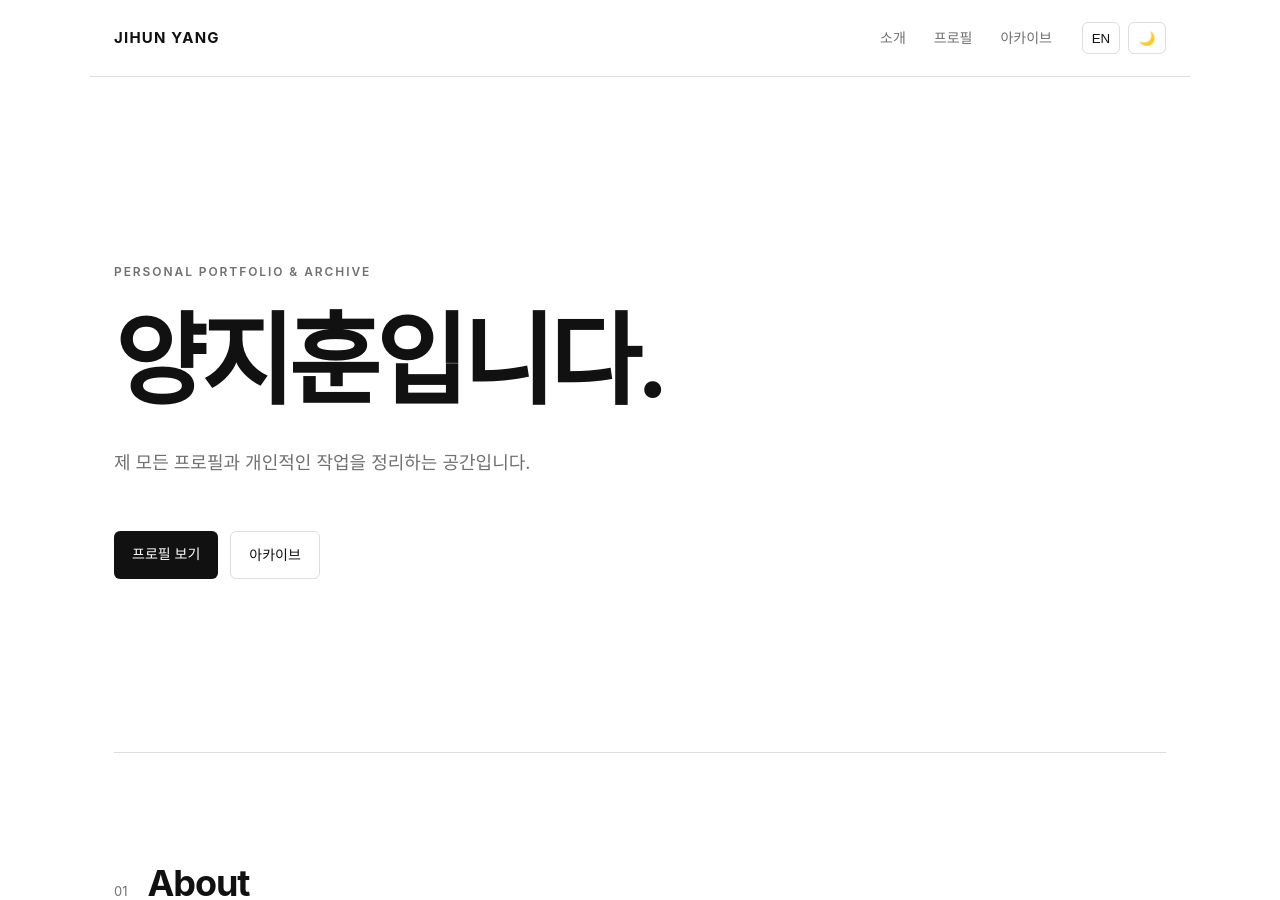
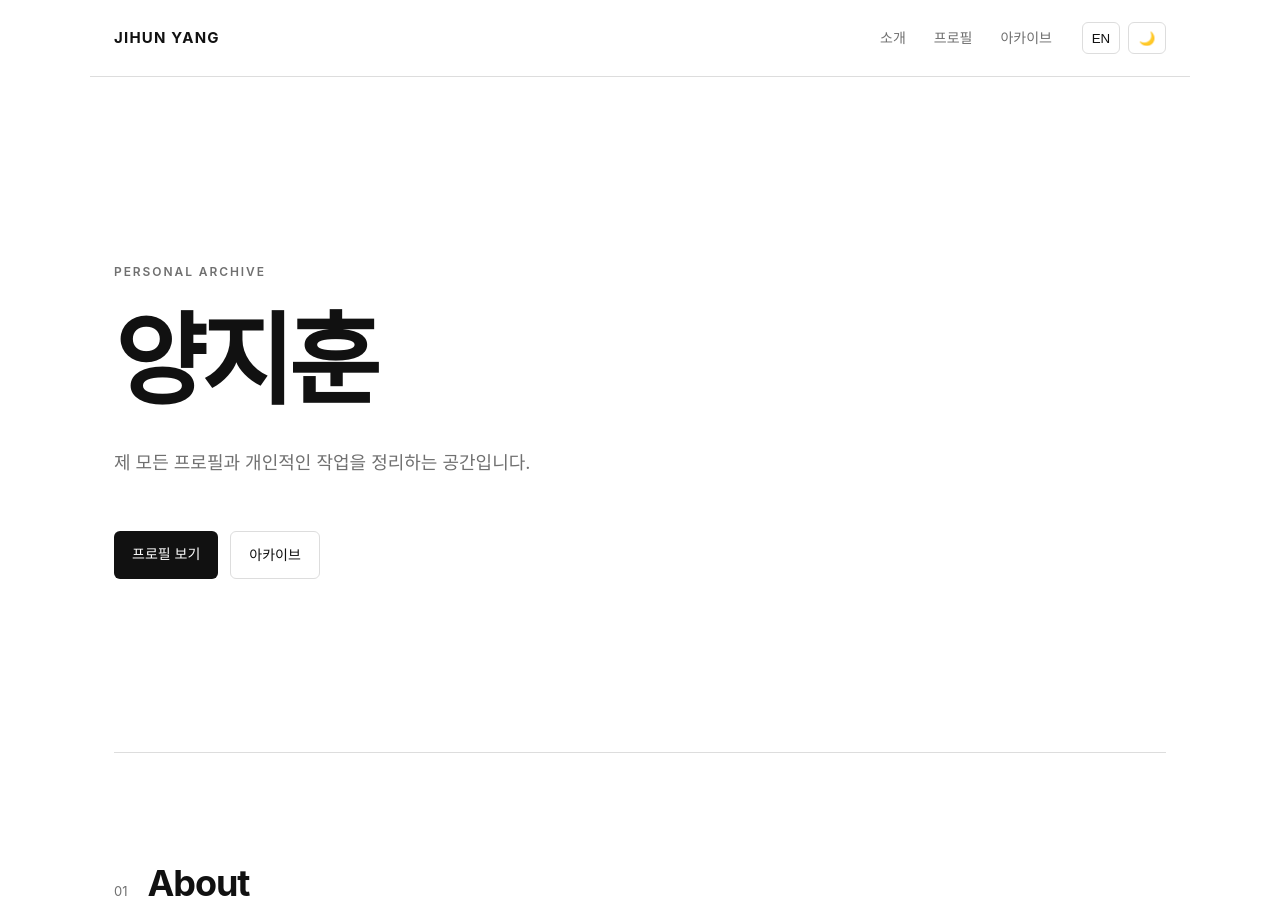
Before and after one commit to JihunYangKR/JihunYangKR.github.io, a Jekyll site: the page built from index.html, in a window 1280 px wide and 900 px high. Built offline with Jekyll 4.4.1, drawn with Linux system fonts in a browser that asks for light colours.

Commit message:
Update index.html

```diff
--- a/index.html
+++ b/index.html
@@ -23,15 +23,15 @@ layout: null
         <section class="hero">
 
             <p class="eyebrow"
-               data-ko="PERSONAL PORTFOLIO & ARCHIVE"
-               data-en="PERSONAL PORTFOLIO & ARCHIVE">
-                PERSONAL PORTFOLIO & ARCHIVE
+               data-ko="PERSONAL ARCHIVE"
+               data-en="PERSONAL ARCHIVE">
+                PERSONAL ARCHIVE
             </p>
 
             <h1
-                data-ko="양지훈입니다."
+                data-ko="양지훈"
                 data-en="Jihun Yang">
-                양지훈입니다.
+                양지훈
             </h1>
 
             <p class="hero-description"
```
